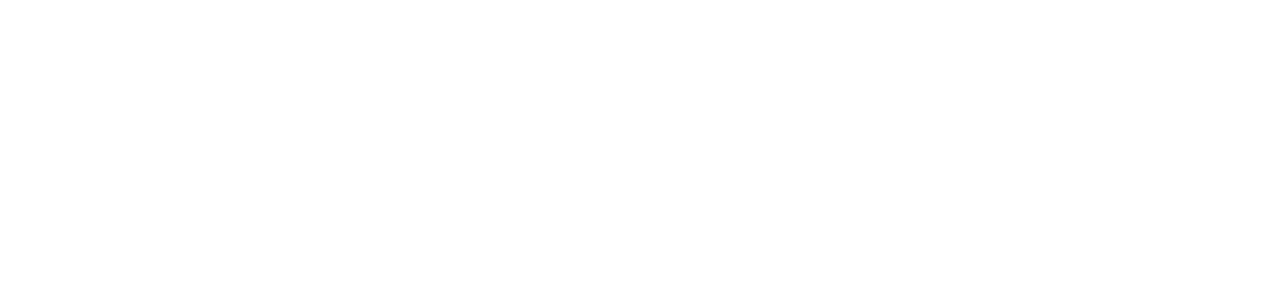
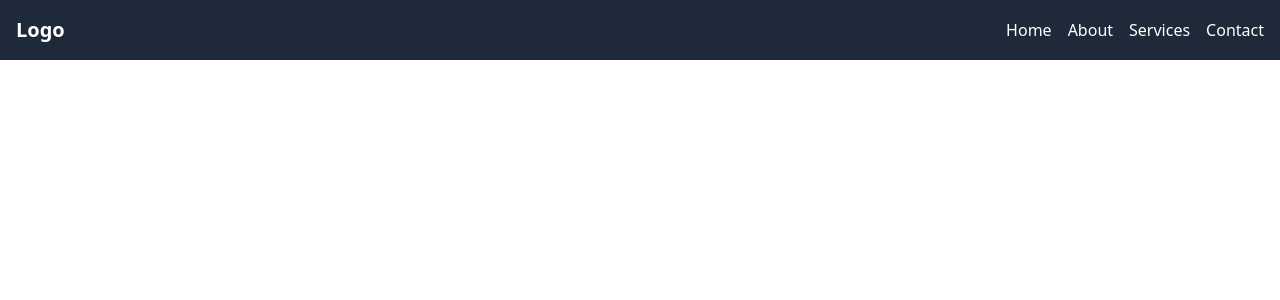
Before and after one commit to YuVelociraptor/nuxt-tailwind, a Nuxt app: page /navbar1 in a window 1280 px wide. Shown: the top 300 px of the page. Built offline with nearby package versions, Linux system fonts and the light colour scheme.

Commit message:
Update navbar1.vue

```diff
--- a/pages/navbar1.vue
+++ b/pages/navbar1.vue
@@ -1,9 +1,47 @@
 <script setup lang="ts">
+import { ref } from 'vue';
 
+// メニューの開閉状態を管理する状態を定義
+const isMenuOpen = ref(false);
+
+// メニューを開閉する関数
+const toggleMenu = () => {
+  isMenuOpen.value = !isMenuOpen.value;
+};
 </script>
 
 <template>
 
+  <div class="bg-gray-800 text-white">
+    <!-- ナビゲーションバー -->
+    <nav class="flex items-center justify-between p-4">
+      <!-- ロゴ -->
+      <div class="text-xl font-bold">Logo</div>
+
+      <!-- ハンバーガーメニュー（狭い画面用） -->
+      <button class="block lg:hidden p-2" id="menu-btn">
+        <svg xmlns="http://www.w3.org/2000/svg" class="h-6 w-6" fill="none" viewBox="0 0 24 24" stroke="currentColor">
+          <path stroke-linecap="round" stroke-linejoin="round" stroke-width="2" d="M4 6h16M4 12h16m-7 6h7" />
+        </svg>
+      </button>
+
+      <!-- メニュー項目（広い画面用） -->
+      <ul class="hidden lg:flex space-x-4">
+        <li><a href="#" class="hover:text-gray-300">Home</a></li>
+        <li><a href="#" class="hover:text-gray-300">About</a></li>
+        <li><a href="#" class="hover:text-gray-300">Services</a></li>
+        <li><a href="#" class="hover:text-gray-300">Contact</a></li>
+      </ul>
+    </nav>
+
+    <!-- ハンバーガーメニューの展開部分 -->
+    <ul class="hidden flex-col space-y-2 p-4 lg:hidden" id="mobile-menu">
+      <li><a href="#" class="block hover:text-gray-300">Home</a></li>
+      <li><a href="#" class="block hover:text-gray-300">About</a></li>
+      <li><a href="#" class="block hover:text-gray-300">Services</a></li>
+      <li><a href="#" class="block hover:text-gray-300">Contact</a></li>
+    </ul>
+  </div>
 </template>
 
 <style scoped>
```
